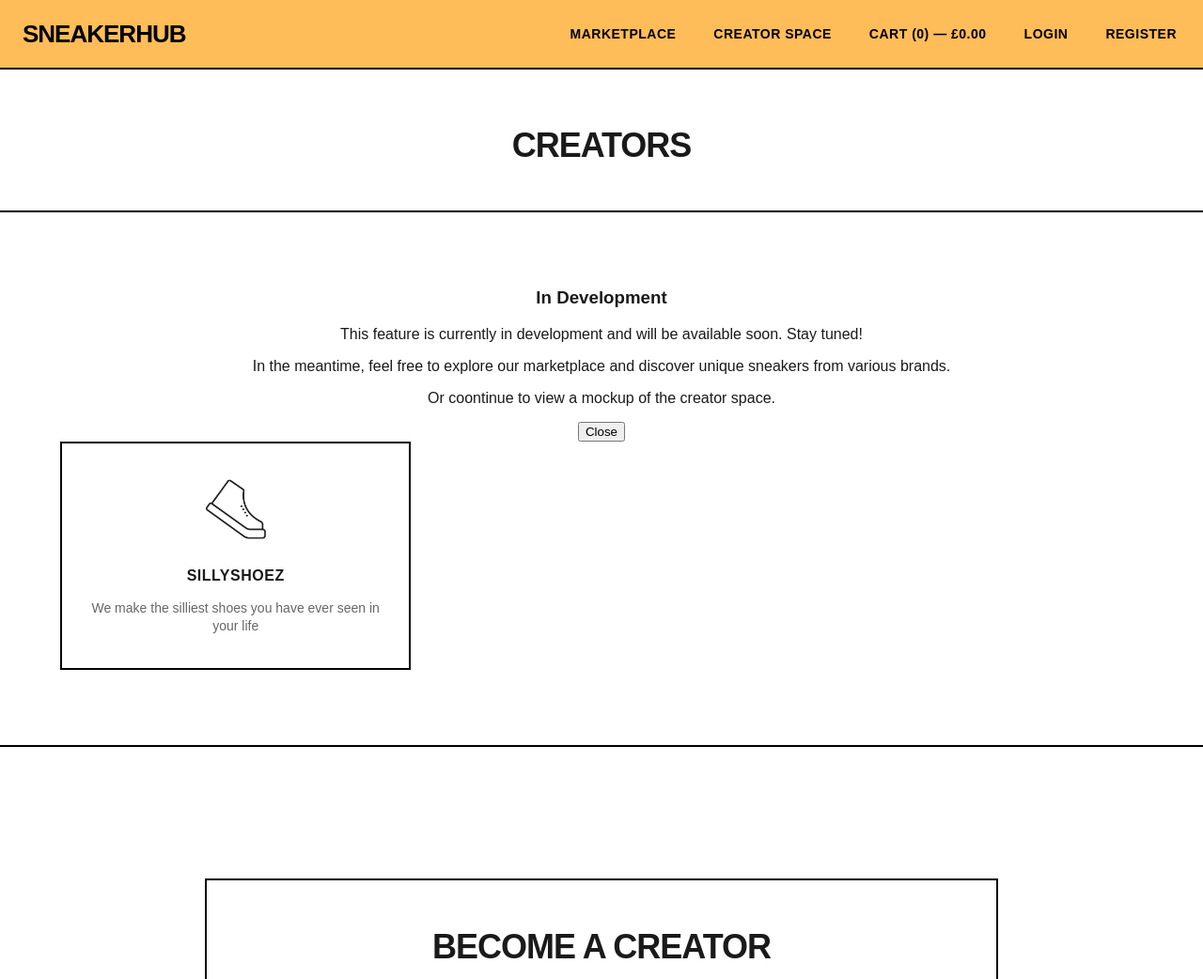
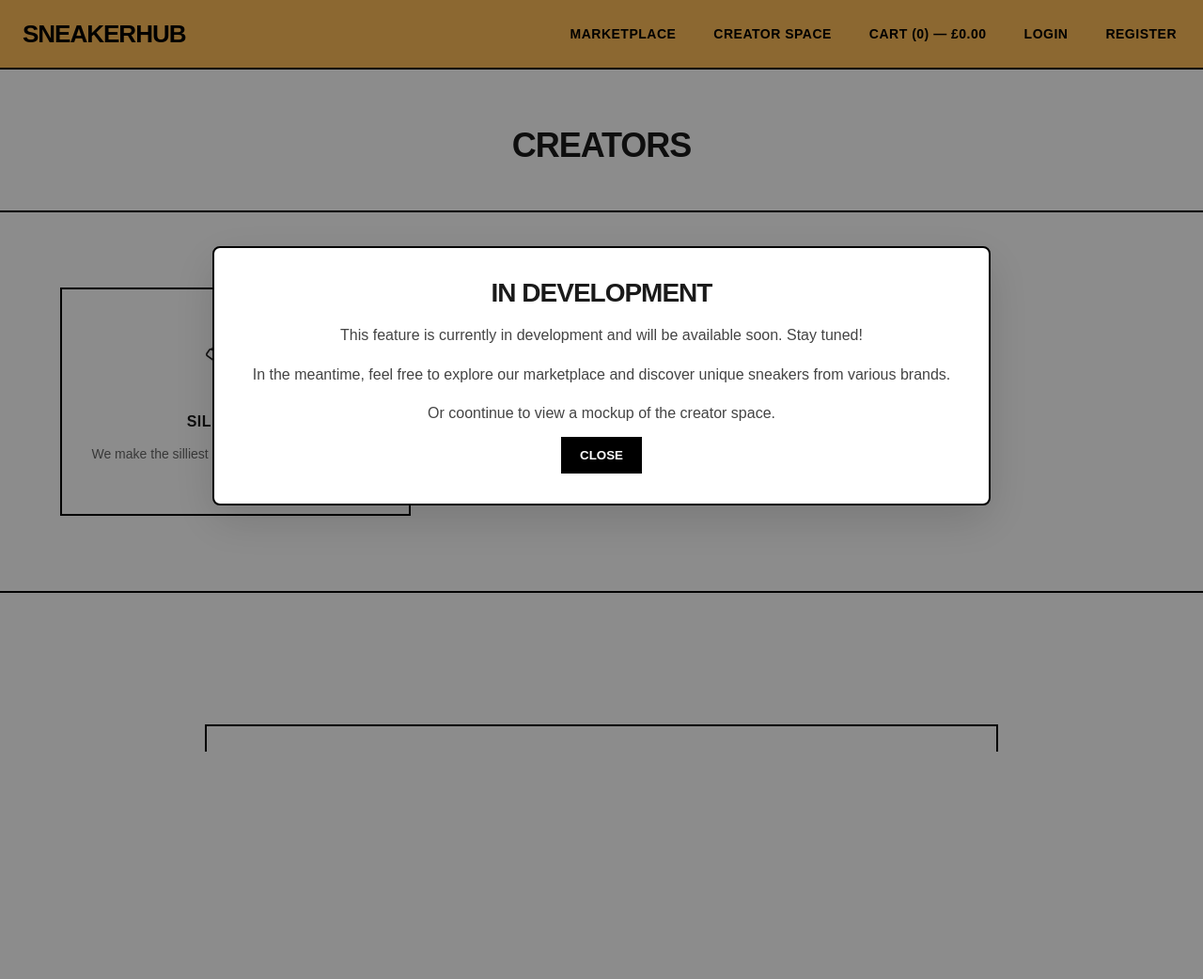
Before and after one commit to Ljkkj7/Milestone4, a Django app: page /creatorspace/ in a window 1280 px wide. Shown: the top 1042 px of the page at 94% size. After the commit the page ends 800 px from the top, so only its background shows below. Run offline with Django 5.2, Linux system fonts and the light colour scheme; data comes from the database, SQL or seed files in the repository; some libraries are stand-ins or nearby versions.

Commit message:
Removed CRUD action in brand create in creatorspace to stop unwanted database additions + style of in development pop up

```diff
--- a/sneakerhub/creatorspace/templates/creatorspace/brandcreate.html
+++ b/sneakerhub/creatorspace/templates/creatorspace/brandcreate.html
@@ -39,7 +39,6 @@
                 </div>
 
                 <div class="form-actions">
-                    <button type="submit" class="btn-primary btn-large">Create Brand</button>
                     <a href="{% url 'creatorspace:creatorspace' %}" class="btn-secondary create-btn">Cancel</a>
                 </div>
             </form>
--- a/sneakerhub/static/css/styles.css
+++ b/sneakerhub/static/css/styles.css
@@ -3073,3 +3073,70 @@ body {
     .footer-links { flex-direction: column; gap: 12px; padding: 12px 10px; }
     .footer-links a { font-size: 14px; }
 }
+
+/* ---------------------------
+   CREATORS: IN-DEVELOPMENT POPUP
+---------------------------- */
+.in-development-popup {
+    position: fixed;
+    inset: 0;
+    display: flex;
+    align-items: center;
+    justify-content: center;
+    background: rgba(0,0,0,0.45);
+    z-index: 3000;
+    padding: 28px;
+}
+
+.in-development-popup.hidden { display: none !important; }
+
+.in-development-popup .popup-content {
+    width: 100%;
+    max-width: 760px;
+    background: #fff;
+    border: 2px solid #000;
+    padding: 32px;
+    border-radius: 8px;
+    box-shadow: 0 16px 48px rgba(0,0,0,0.14);
+    text-align: center;
+}
+
+.in-development-popup .popup-content h3 {
+    font-size: 28px;
+    font-weight: 900;
+    text-transform: uppercase;
+    margin: 0 0 12px 0;
+    letter-spacing: -1px;
+}
+
+.in-development-popup .popup-content p {
+    font-size: 16px;
+    color: #444;
+    line-height: 1.6;
+    margin-bottom: 12px;
+}
+
+.close-popup-btn {
+    display: inline-block;
+    background: #000;
+    color: #fff;
+    border: 2px solid #000;
+    padding: 10px 18px;
+    font-weight: 900;
+    text-transform: uppercase;
+    cursor: pointer;
+    transition: all 0.2s ease;
+}
+
+.close-popup-btn:hover {
+    background: #fff;
+    color: #000;
+    box-shadow: 0 8px 20px rgba(0,0,0,0.12);
+    transform: translateY(-2px);
+}
+
+@media (max-width: 600px) {
+    .in-development-popup { padding: 18px; }
+    .in-development-popup .popup-content { padding: 20px; }
+    .in-development-popup .popup-content h3 { font-size: 22px; }
+}
```
